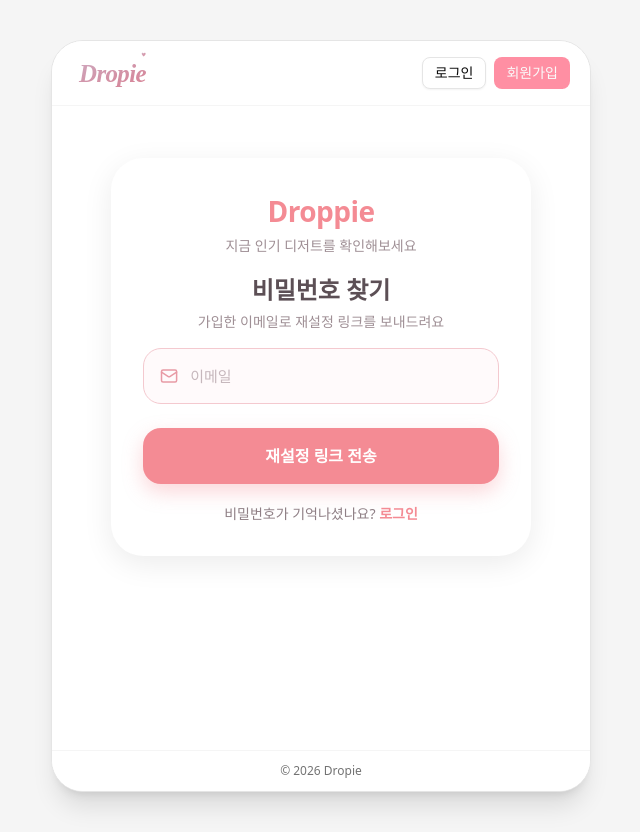
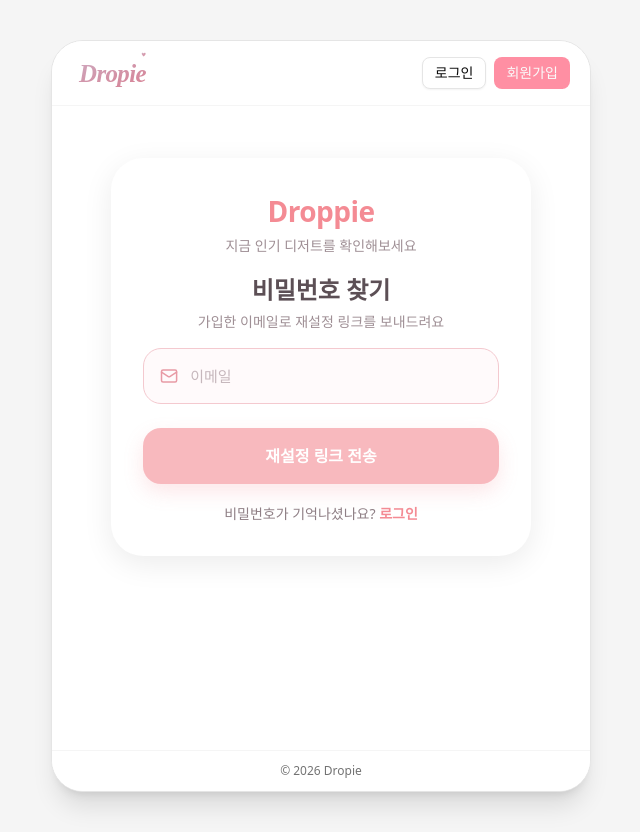
Before and after one commit to cherry2766/dropie-frontend, a React (Vite) app: page /forgot-password in a window 1280 px wide. Shown: the whole page, without its empty margins (319-959 px from the left). Built offline with nearby package versions, Linux system fonts and the light colour scheme; no server answers.

Commit message:
feat: 비밀번호 재설정 API 연결 및 재설정 페이지 구현

```diff
--- a/src/api/auth.ts
+++ b/src/api/auth.ts
@@ -42,3 +42,11 @@ export async function logoutApi(): Promise<void> {
 export async function resendVerification(email: string): Promise<void> {
   await api.post("/auth/resend-verification", { email });
 }
+
+export async function requestPasswordReset(email: string): Promise<void> {
+  await api.post("/auth/password-reset/request", { email });
+}
+
+export async function confirmPasswordReset(token: string, newPassword: string): Promise<void> {
+  await api.post("/auth/password-reset/confirm", { token, newPassword });
+}
--- /dev/null
+++ b/src/hooks/mutations/auth/use-confirm-password-reset.ts
@@ -0,0 +1,20 @@
+import { useMutation } from "@tanstack/react-query";
+import { useNavigate } from "react-router-dom";
+import { confirmPasswordReset } from "@/api/auth";
+import { showSuccessToast } from "@/lib/toast";
+import type { UseMutationCallback } from "@/types";
+
+export function useConfirmPasswordReset(callbacks?: UseMutationCallback) {
+  const navigate = useNavigate();
+
+  return useMutation({
+    mutationFn: ({ token, newPassword }: { token: string; newPassword: string }) =>
+      confirmPasswordReset(token, newPassword),
+    onSuccess: () => {
+      showSuccessToast("비밀번호가 변경되었습니다. 다시 로그인해 주세요.");
+      callbacks?.onSuccess?.();
+      navigate("/login");
+    },
+    onError: (error) => callbacks?.onError?.(error as Error),
+  });
+}
--- /dev/null
+++ b/src/hooks/mutations/auth/use-request-password-reset.ts
@@ -0,0 +1,11 @@
+import { useMutation } from "@tanstack/react-query";
+import { requestPasswordReset } from "@/api/auth";
+import type { UseMutationCallback } from "@/types";
+
+export function useRequestPasswordReset(callbacks?: UseMutationCallback) {
+  return useMutation({
+    mutationFn: (email: string) => requestPasswordReset(email),
+    onSuccess: () => callbacks?.onSuccess?.(),
+    onError: (error) => callbacks?.onError?.(error as Error),
+  });
+}
--- a/src/pages/forgot-password-page.tsx
+++ b/src/pages/forgot-password-page.tsx
@@ -1,7 +1,24 @@
+import { useState } from "react";
 import { Mail } from "lucide-react";
 import { Link } from "react-router-dom";
+import { useRequestPasswordReset } from "@/hooks/mutations/auth/use-request-password-reset";
+import { showErrorToast } from "@/lib/toast";
 
 export default function ForgotPasswordPage() {
+  const [email, setEmail] = useState("");
+  const [sent, setSent] = useState(false);
+
+  const { mutate: requestReset, isPending } = useRequestPasswordReset({
+    onSuccess: () => setSent(true),
+    onError: (error) => showErrorToast(error),
+  });
+
+  function handleSubmit(e: React.FormEvent) {
+    e.preventDefault();
+    if (!email) return;
+    requestReset(email);
+  }
+
   return (
     <div className="px-4 pt-8 pb-10">
       <div className="mx-auto w-full max-w-[420px] rounded-[32px] bg-white px-8 py-8 shadow-[0_8px_30px_rgba(0,0,0,0.08)]">
@@ -20,29 +37,49 @@ export default function ForgotPasswordPage() {
           <div className="text-[24px] font-bold text-[#5c4f55]">비밀번호 찾기</div>
         </div>
 
+        {sent ? (
+          <>
+            <p className="mt-4 text-center text-sm text-[#9f8f95]">
+              <span className="font-semibold text-[#f48b94]">{email}</span>로<br />
+              재설정 링크를 보내드렸어요.<br />
+              메일함을 확인해 주세요.
+            </p>
+            <button
+              type="button"
+              onClick={() => { setSent(false); setEmail(""); }}
+              className="mt-6 h-14 w-full rounded-2xl border border-[#f4c9cf] bg-white text-base font-semibold text-[#f48b94] transition hover:bg-[#fff0f3]"
+            >
+              다시 전송하기
+            </button>
+          </>
+        ) : (
+          <form onSubmit={handleSubmit}>
             <p className="mb-4 text-center text-sm text-[#9f8f95]">
               가입한 이메일로 재설정 링크를 보내드려요
             </p>
 
-        {/* 이메일 */}
             <div className="mb-2">
               <div className="flex h-14 items-center rounded-2xl border border-[#f4c9cf] bg-[#fffafb] px-4 focus-within:ring-2 focus-within:ring-[#f7b8c1]">
                 <Mail className="mr-3 h-5 w-5 text-[#e89aa5]" />
                 <input
                   type="email"
+                  value={email}
+                  onChange={(e) => setEmail(e.target.value)}
                   placeholder="이메일"
                   className="w-full bg-transparent text-[15px] text-[#5c4f55] outline-none placeholder:text-[#c6b7bc]"
                 />
               </div>
             </div>
 
-        {/* 전송 버튼 */}
             <button
-          type="button"
-          className="mt-4 h-14 w-full rounded-2xl bg-[#f48b94] text-base font-semibold text-white shadow-[0_8px_20px_rgba(244,139,148,0.35)] transition hover:bg-[#ee7b86]"
+              type="submit"
+              disabled={isPending || !email}
+              className="mt-4 h-14 w-full rounded-2xl bg-[#f48b94] text-base font-semibold text-white shadow-[0_8px_20px_rgba(244,139,148,0.35)] transition hover:bg-[#ee7b86] disabled:opacity-60 disabled:cursor-not-allowed"
             >
-          재설정 링크 전송
+              {isPending ? "전송 중..." : "재설정 링크 전송"}
             </button>
+          </form>
+        )}
 
         {/* 로그인 이동 */}
         <p className="mt-5 text-center text-sm text-[#8f7f85]">
--- /dev/null
+++ b/src/pages/reset-password-page.tsx
@@ -0,0 +1,104 @@
+import { useState } from "react";
+import { Lock } from "lucide-react";
+import { Link, Navigate, useSearchParams } from "react-router-dom";
+import { useConfirmPasswordReset } from "@/hooks/mutations/auth/use-confirm-password-reset";
+import { showErrorToast } from "@/lib/toast";
+
+const PASSWORD_REGEX = /^(?=.*[A-Za-z])(?=.*\d).{8,20}$/;
+
+export default function ResetPasswordPage() {
+  const [searchParams] = useSearchParams();
+  const token = searchParams.get("token");
+
+  const [newPassword, setNewPassword] = useState("");
+  const [confirmPassword, setConfirmPassword] = useState("");
+  const [validationError, setValidationError] = useState("");
+
+  const { mutate: confirmReset, isPending } = useConfirmPasswordReset({
+    onError: (error) => showErrorToast(error),
+  });
+
+  // 토큰 없으면 메인으로
+  if (!token) return <Navigate to="/" />;
+
+  function handleSubmit(e: React.FormEvent) {
+    e.preventDefault();
+    setValidationError("");
+
+    if (!PASSWORD_REGEX.test(newPassword)) {
+      setValidationError("비밀번호는 영문과 숫자를 포함해 8자 이상 20자 이하로 입력해 주세요.");
+      return;
+    }
+    if (newPassword !== confirmPassword) {
+      setValidationError("비밀번호가 일치하지 않아요.");
+      return;
+    }
+
+    confirmReset({ token: token!, newPassword });
+  }
+
+  return (
+    <div className="px-4 pt-8 pb-10">
+      <div className="mx-auto w-full max-w-[420px] rounded-[32px] bg-white px-8 py-8 shadow-[0_8px_30px_rgba(0,0,0,0.08)]">
+        {/* 로고 */}
+        <div className="mb-4 text-center">
+          <h1 className="text-[28px] font-extrabold tracking-[-0.02em] text-[#f48b94]">
+            Droppie
+          </h1>
+          <p className="mt-1 text-sm text-[#9f8f95]">
+            지금 인기 디저트를 확인해보세요
+          </p>
+        </div>
+
+        <div className="mb-1 text-center">
+          <div className="text-[24px] font-bold text-[#5c4f55]">새 비밀번호 설정</div>
+        </div>
+        <p className="mb-6 text-center text-sm text-[#9f8f95]">
+          사용할 새 비밀번호를 입력해 주세요
+        </p>
+
+        <form onSubmit={handleSubmit} className="space-y-2">
+          <div className="flex h-14 items-center rounded-2xl border border-[#f4c9cf] bg-[#fffafb] px-4 focus-within:ring-2 focus-within:ring-[#f7b8c1]">
+            <Lock className="mr-3 h-5 w-5 text-[#e89aa5]" />
+            <input
+              type="password"
+              value={newPassword}
+              onChange={(e) => setNewPassword(e.target.value)}
+              placeholder="새 비밀번호 (영문+숫자, 8~20자)"
+              className="w-full bg-transparent text-[15px] text-[#5c4f55] outline-none placeholder:text-[#c6b7bc]"
+            />
+          </div>
+
+          <div className="flex h-14 items-center rounded-2xl border border-[#f4c9cf] bg-[#fffafb] px-4 focus-within:ring-2 focus-within:ring-[#f7b8c1]">
+            <Lock className="mr-3 h-5 w-5 text-[#e89aa5]" />
+            <input
+              type="password"
+              value={confirmPassword}
+              onChange={(e) => setConfirmPassword(e.target.value)}
+              placeholder="비밀번호 확인"
+              className="w-full bg-transparent text-[15px] text-[#5c4f55] outline-none placeholder:text-[#c6b7bc]"
+            />
+          </div>
+
+          {validationError && (
+            <p className="text-xs text-red-400">{validationError}</p>
+          )}
+
+          <button
+            type="submit"
+            disabled={isPending || !newPassword || !confirmPassword}
+            className="!mt-4 h-14 w-full rounded-2xl bg-[#f48b94] text-base font-semibold text-white shadow-[0_8px_20px_rgba(244,139,148,0.35)] transition hover:bg-[#ee7b86] disabled:opacity-60 disabled:cursor-not-allowed"
+          >
+            {isPending ? "변경 중..." : "비밀번호 변경"}
+          </button>
+        </form>
+
+        <p className="mt-5 text-center text-sm text-[#8f7f85]">
+          <Link to="/login" className="font-semibold text-[#f48b94] hover:text-[#eb7481]">
+            로그인으로 돌아가기
+          </Link>
+        </p>
+      </div>
+    </div>
+  );
+}
--- a/src/root-route.tsx
+++ b/src/root-route.tsx
@@ -13,6 +13,7 @@ import OrderPage from "@/pages/order-page";
 import SignUpPage from "@/pages/sign-up-page";
 import SignUpPendingPage from "@/pages/sign-up-pending-page";
 import VerifyEmailPage from "@/pages/verify-email-page";
+import ResetPasswordPage from "@/pages/reset-password-page";
 import { Navigate, Route, Routes } from "react-router-dom";
 
 export default function RootRoute() {
@@ -35,6 +36,7 @@ export default function RootRoute() {
           <Route path="/sign-up" element={<SignUpPage />} />
           <Route path="/sign-up-pending" element={<SignUpPendingPage />} />
           <Route path="/forgot-password" element={<ForgotPasswordPage />} />
+          <Route path="/reset-password" element={<ResetPasswordPage />} />
         </Route>
 
         {/* 로그인 한 사용자만 */}
```
Lines whose indentation alone changed are shown as unchanged.
